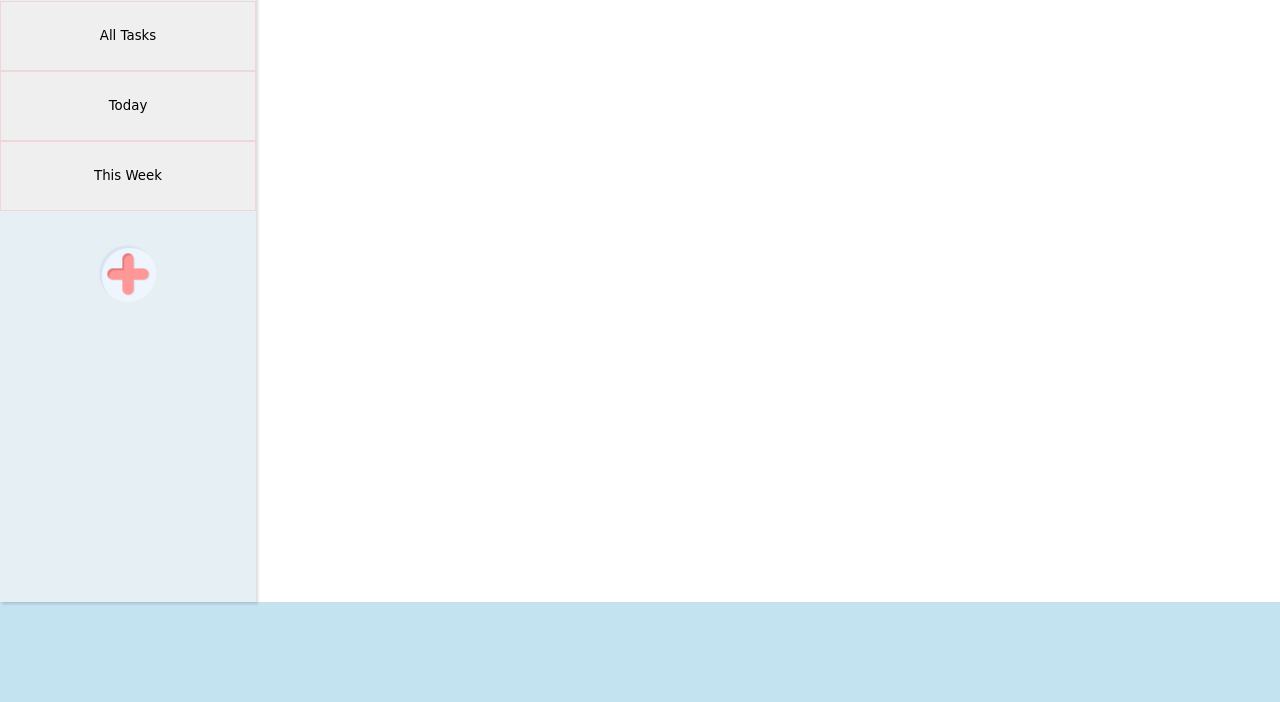
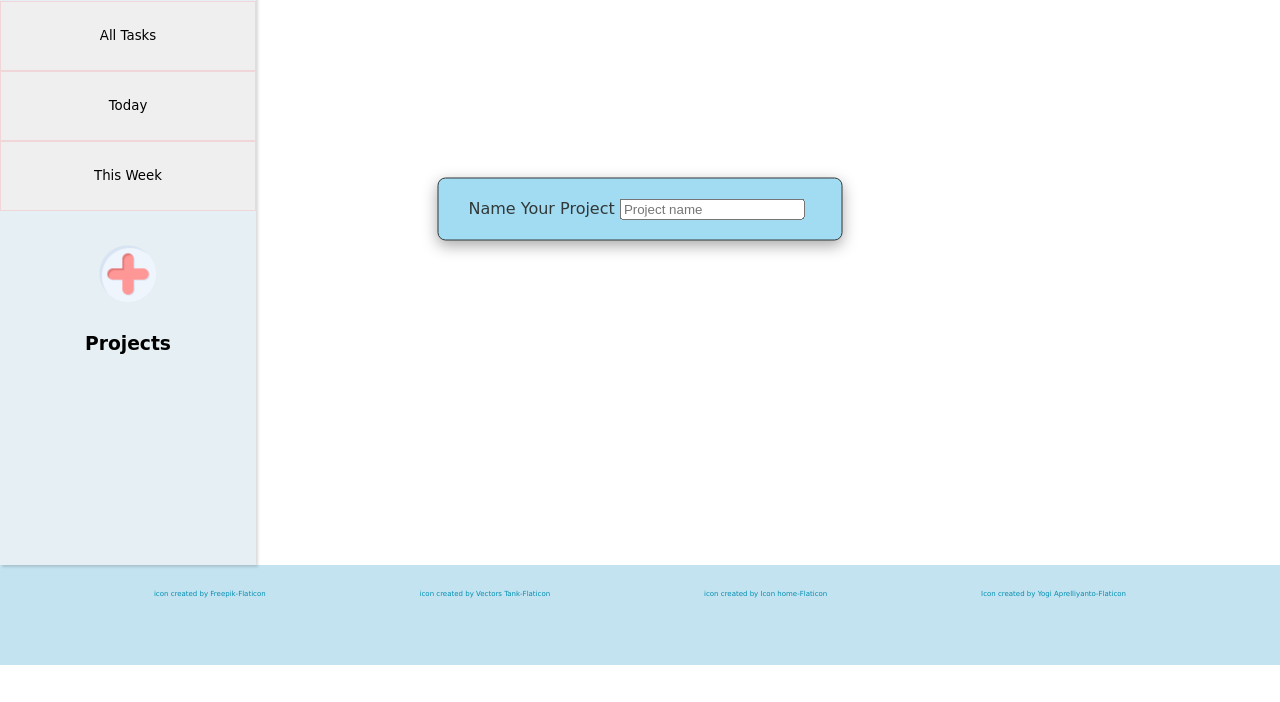
Before and after one commit to Jwilkins48/to-do-list, a website built with webpack: page dist/index.html in a window 1280 px wide. Both pictures are taken after a click on the button 128 px from the left and 466 px from the top of the page. Shown: the part 191-893 px from the top of the page. After the commit the page ends 856 px from the top, so only its background shows below. Built offline with nearby package versions, Linux system fonts and the light colour scheme; files whose address does not match are found by name; a web font is replaced by a local one.

Commit message:
added form when pressing + button

```diff
--- a/src/index.js
+++ b/src/index.js
@@ -1 +1,3 @@
-console.log('hi');
+import {eventListeners} from './modules/addProject';
+
+eventListeners();
--- /dev/null
+++ b/src/modules/addProject.js
@@ -0,0 +1,20 @@
+// const cancelBtn = document.querySelector('.cancelBtn');
+const projectForm = document.querySelector('.projectForm');
+const addBtn = document.querySelector('.addProjectBtn');
+
+const addProject = () => {
+    projectForm.classList.add('active');
+}
+
+const hideForm = () => {
+
+}
+
+const eventListeners = () =>{
+    addBtn.addEventListener('click', addProject);
+    // cancelBtn.addEventListener("click", hideForm);
+
+    return eventListeners;
+};
+
+export {eventListeners};
```
Also changed, not shown: dist/index.html, dist/main.js, dist/style.css, src/modules/home.js (added).
